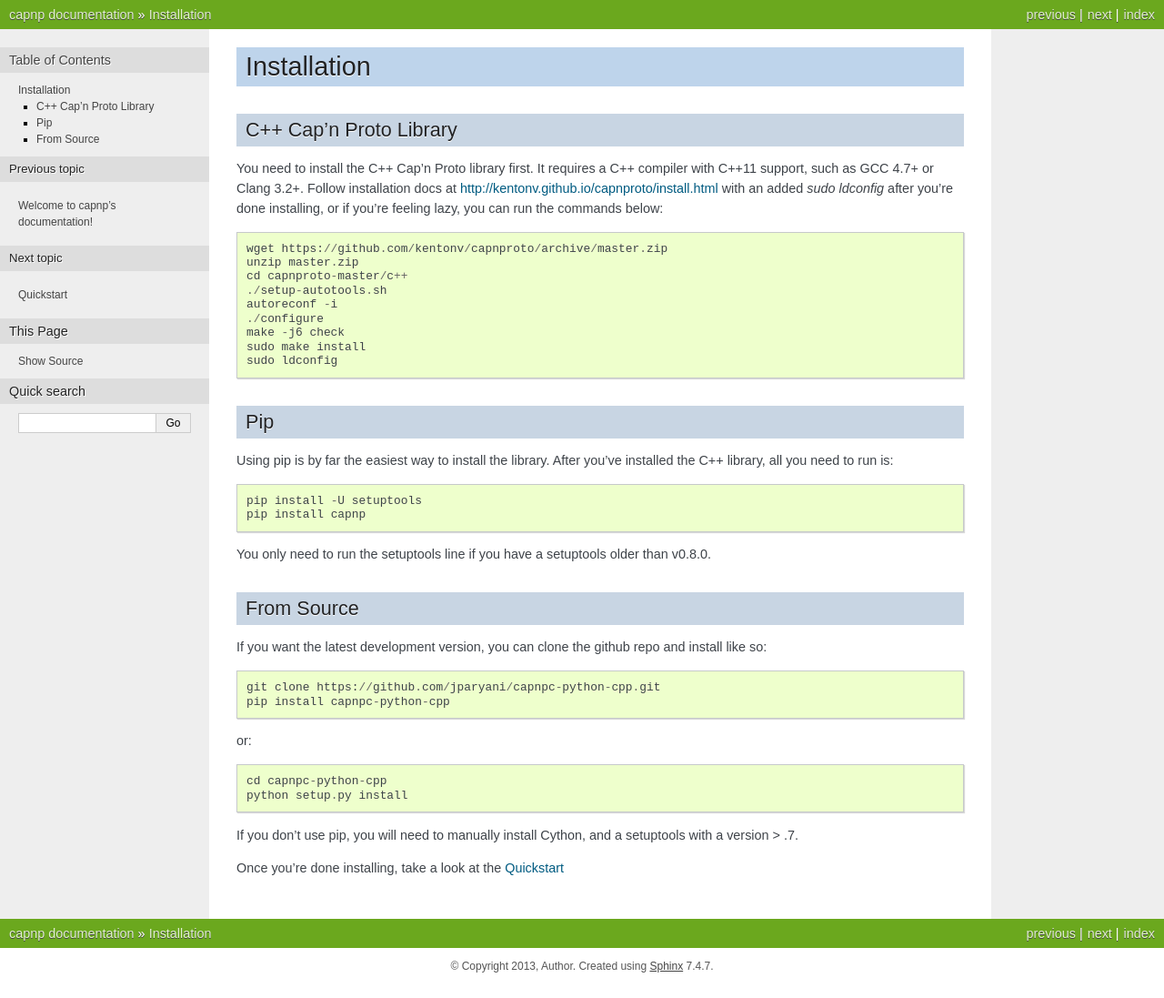
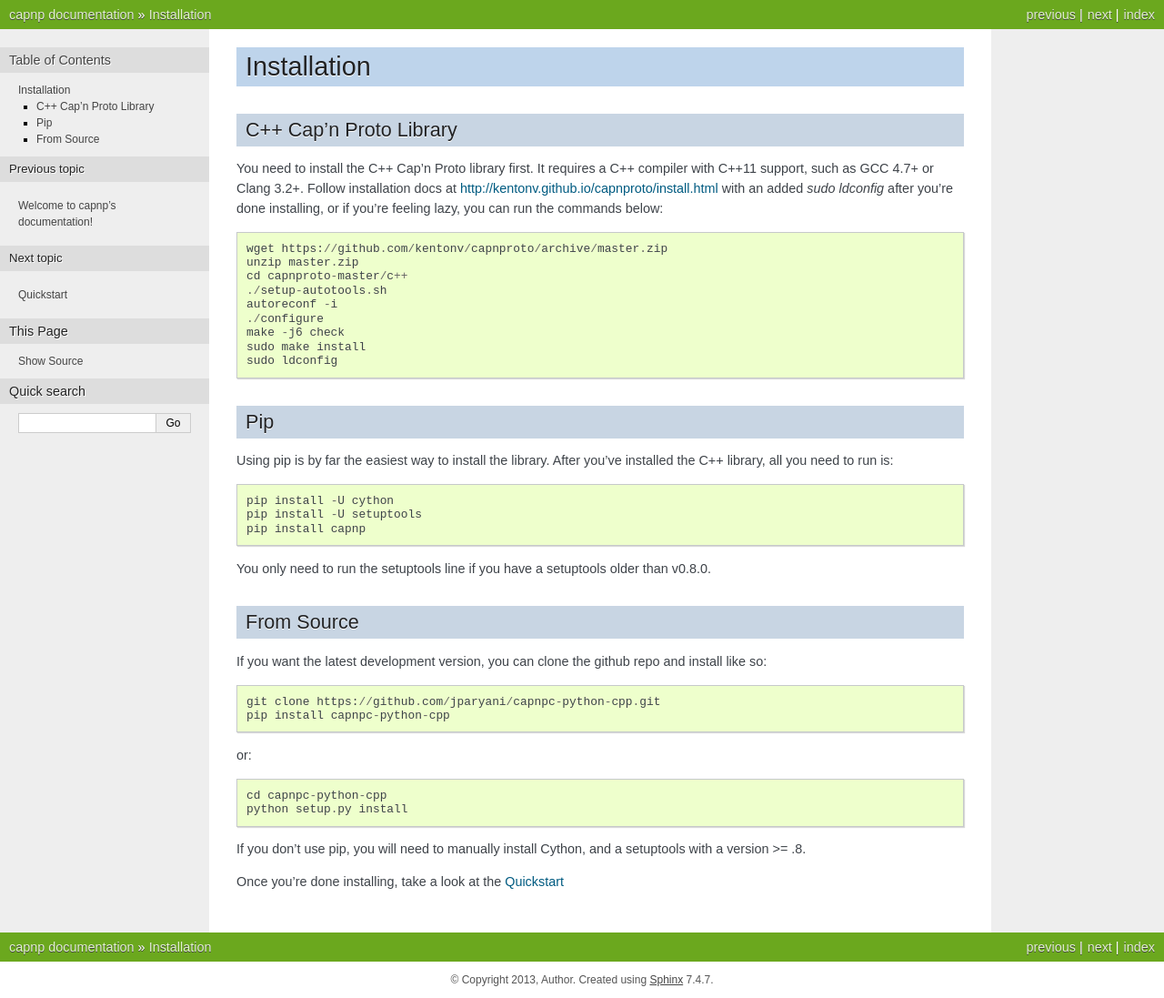
Before and after one commit to capnproto/pycapnp, a Sphinx documentation site: the page built from docs/install.rst, in a window 1280 px wide. Shown: the whole page at 91% size. Built offline with Sphinx 7.4.7, drawn with Linux system fonts in a browser that asks for light colours; the version number could not be read and is left out.

Commit message:
Update docs

```diff
--- a/docs/install.rst
+++ b/docs/install.rst
@@ -23,6 +23,7 @@ Pip
 
 Using pip is by far the easiest way to install the library. After you've installed the C++ library, all you need to run is::
 
+    pip install -U cython
     pip install -U setuptools
     pip install capnp
 
@@ -41,6 +42,6 @@ or::
     cd capnpc-python-cpp
     python setup.py install
 
-If you don't use pip, you will need to manually install Cython, and a setuptools with a version > .7.
+If you don't use pip, you will need to manually install Cython, and a setuptools with a version >= .8.
 
 Once you're done installing, take a look at the :ref:`quickstart`
```
Also changed, not shown: README.md (+2 -1 lines).
